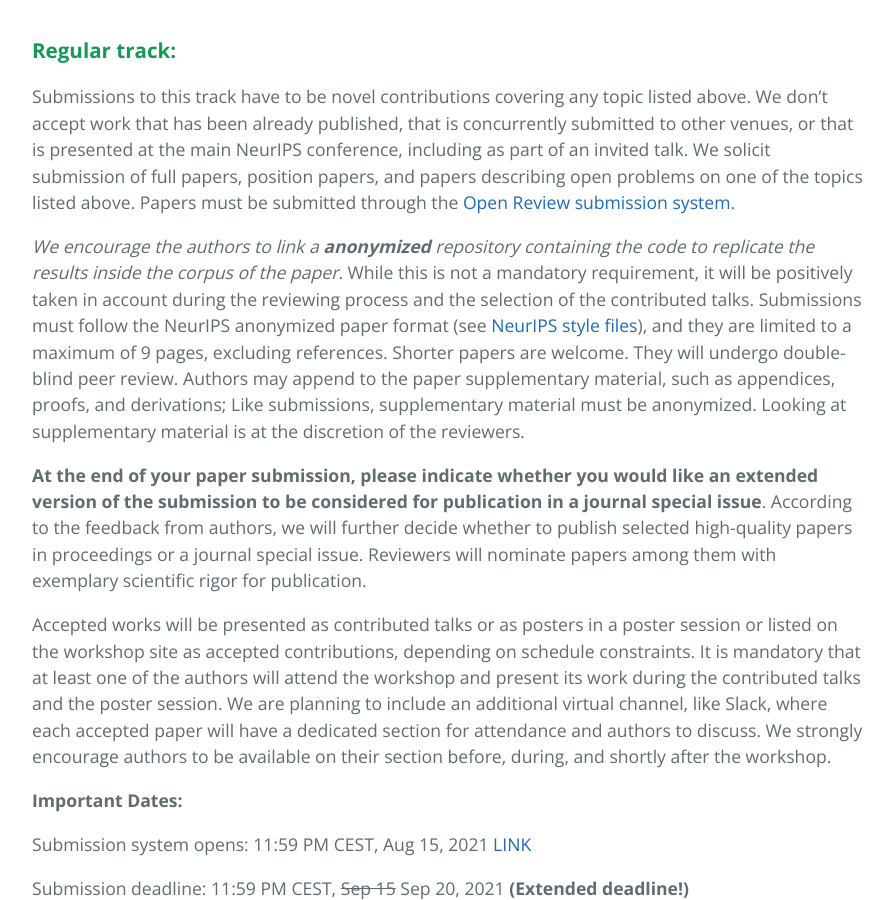
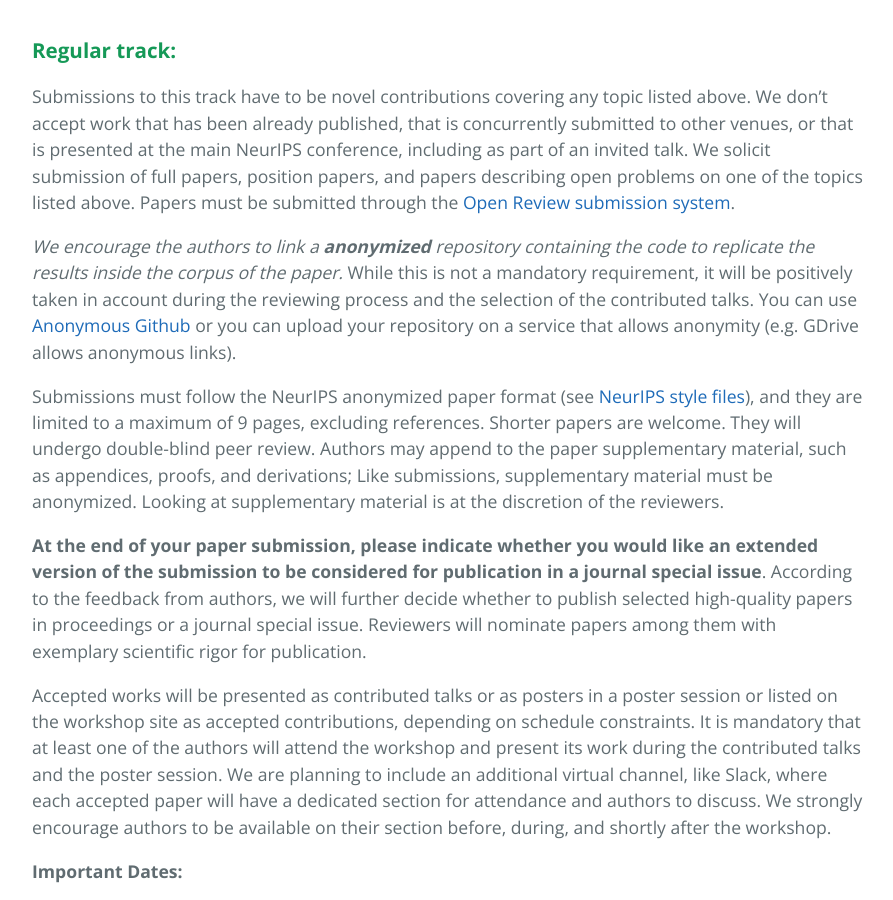
Before and after one commit to xai4debugging/xai4debugging.github.io, a Jekyll site: the page built from index.md, in a window 1280 px wide and 900 px high, scrolled down 2024 px. Shown: the whole window, without its empty margins (192-1085 px from the left). Built offline with Jekyll 4.4.1, drawn with Linux system fonts in a browser that asks for light colours.

Commit message:
added info about anonymity

```diff
--- a/index.md
+++ b/index.md
@@ -42,7 +42,9 @@ The call for papers includes three different tracks: *regular*, *mentorship*, an
 ### **Regular track:**
 Submissions to this track have to be novel contributions covering any topic listed above. We don't accept work that has been already published, that is concurrently submitted to other venues, or that is presented at the main NeurIPS conference, including as part of an invited talk. We solicit submission of full papers, position papers, and papers describing open problems on one of the topics listed above. Papers must be submitted through the <a href="https://openreview.net/group?id=NeurIPS.cc/2021/Workshop/XAI4Debugging">Open Review submission system</a>.
 
-*We encourage the authors to link a **anonymized** repository containing the code to replicate the results inside the corpus of the paper.* While this is not a mandatory requirement, it will be positively taken in account during the reviewing process and the selection of the contributed talks. Submissions must follow the NeurIPS anonymized paper format (see <a href="https://neurips.cc/Conferences/2021/PaperInformation/StyleFiles"> NeurIPS style files</a>), and they are limited to a maximum of 9 pages, excluding references. Shorter papers are welcome. They will undergo double-blind peer review. Authors may append to the paper supplementary material, such as appendices, proofs, and derivations; Like submissions, supplementary material must be anonymized. Looking at supplementary material is at the discretion of the reviewers.
+*We encourage the authors to link a **anonymized** repository containing the code to replicate the results inside the corpus of the paper.* While this is not a mandatory requirement, it will be positively taken in account during the reviewing process and the selection of the contributed talks. You can use <a href="https://anonymous.4open.science/">Anonymous Github</a> or you can upload your repository on a service that allows anonymity (e.g. GDrive allows anonymous links).
+
+Submissions must follow the NeurIPS anonymized paper format (see <a href="https://neurips.cc/Conferences/2021/PaperInformation/StyleFiles"> NeurIPS style files</a>), and they are limited to a maximum of 9 pages, excluding references. Shorter papers are welcome. They will undergo double-blind peer review. Authors may append to the paper supplementary material, such as appendices, proofs, and derivations; Like submissions, supplementary material must be anonymized. Looking at supplementary material is at the discretion of the reviewers.
 
 **At the end of your paper submission, please indicate whether you would like an extended version of the submission to be considered for publication in a journal special issue**. According to the feedback from authors, we will further decide whether to publish selected high-quality papers in proceedings or a journal special issue. Reviewers will nominate papers among them with exemplary scientific rigor for publication.
 
```
